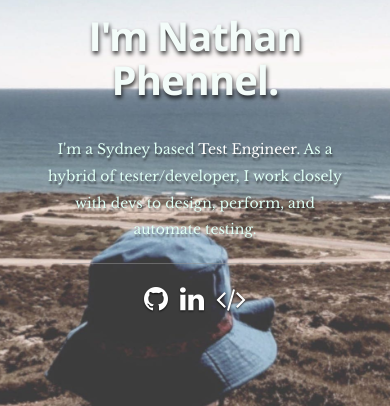
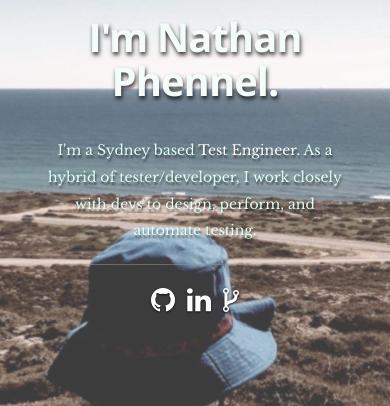
Before and after one commit to enphnt/enphnt.github.io, a React (Create React App) app: page / in a window 390 px wide. Shown: the part 209-615 px from the top of the page. Built offline with nearby package versions, Linux system fonts and the light colour scheme.

Commit message:
fix: minor css tweak for mobile and better gitlab icon

```diff
--- a/public/css/media-queries.css
+++ b/public/css/media-queries.css
@@ -188,8 +188,8 @@
    /* Header Styles
    -------------------------------------------------------------------- */
    header .banner {
-      padding-bottom: 12px;
-      padding-top: 6px;
+      padding-bottom: 10px;
+      padding-top: 5px;
    }
    header .banner-text h1 { font: 68px/1.1em 'opensans-bold', sans-serif; }
    header .banner-text h3 {
--- a/public/resumeData.json
+++ b/public/resumeData.json
@@ -29,7 +29,7 @@
       {
         "name":"gitlab",
         "url":"http://gitlab.com/enphnt",
-        "className":"fa fa-code"
+        "className":"fa fa-code-fork"
       }
     ]
   },
```
